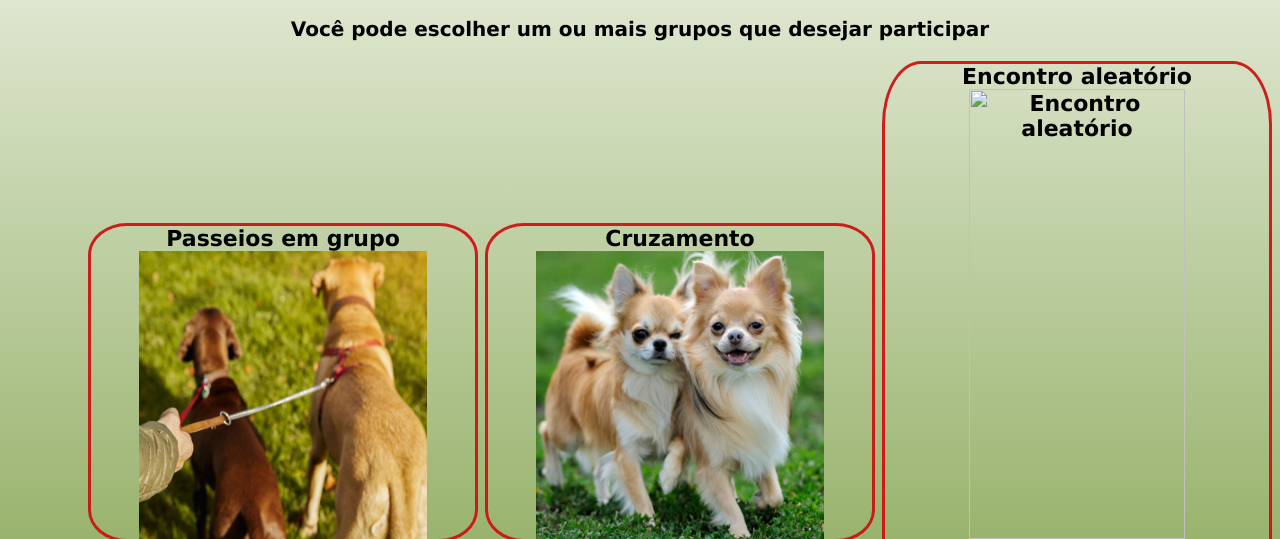
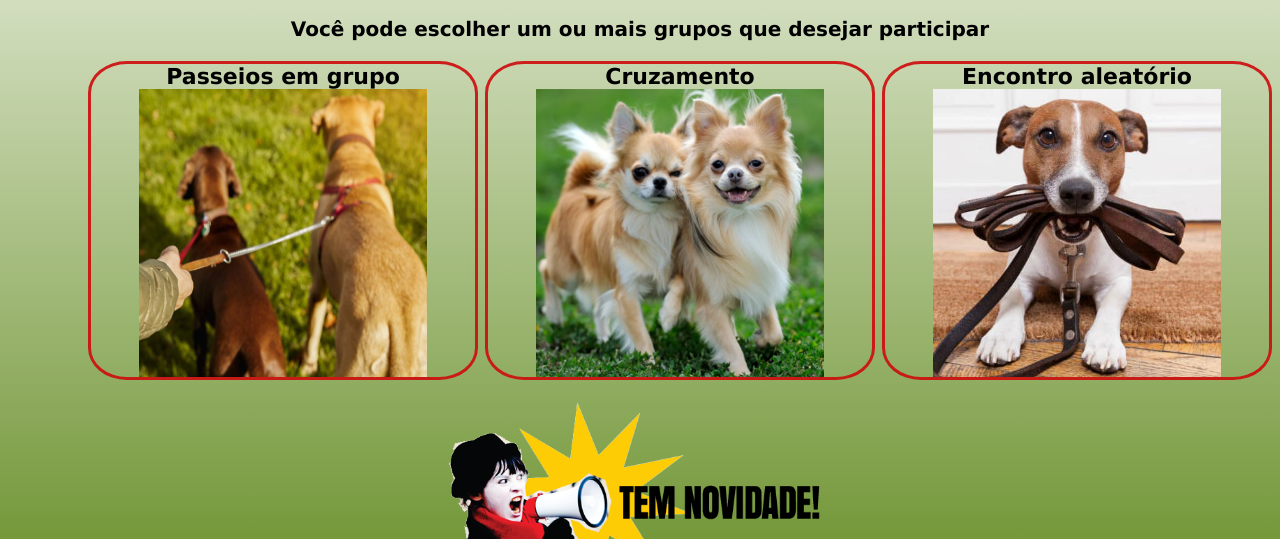
Before and after one commit to AndreParise/PeTinder, a plain HTML site: page interesses.html in a window 1280 px wide. Shown: the part 261-800 px from the top of the page. Drawn offline with Linux system fonts and the light colour scheme.

Commit message:
Update interesses.html

```diff
--- a/interesses.html
+++ b/interesses.html
@@ -55,7 +55,7 @@
                 <ul class="lista-interesses">
                     <li class="item">Passeios em grupo<img src="assets/imagens/passeios_grupo.jpg" alt="Passeios em grupo" class="img_interesses"></li>
                     <li class="item">Cruzamento<img src="assets/imagens/cruzamento.jpg" alt="Cruzamento"  class="img_interesses"></li>
-                    <li class="item">Encontro aleatório<img src="ssets/imagens/passeios_aleatorios.jpeg" alt="Encontro aleatório"  class="img_interesses"></li>
+                    <li class="item">Encontro aleatório<img src="assets/imagens/passeios_aleatorios.jpeg" alt="Encontro aleatório"  class="img_interesses"></li>
                 </ul>
             </div>
             <div>
```
